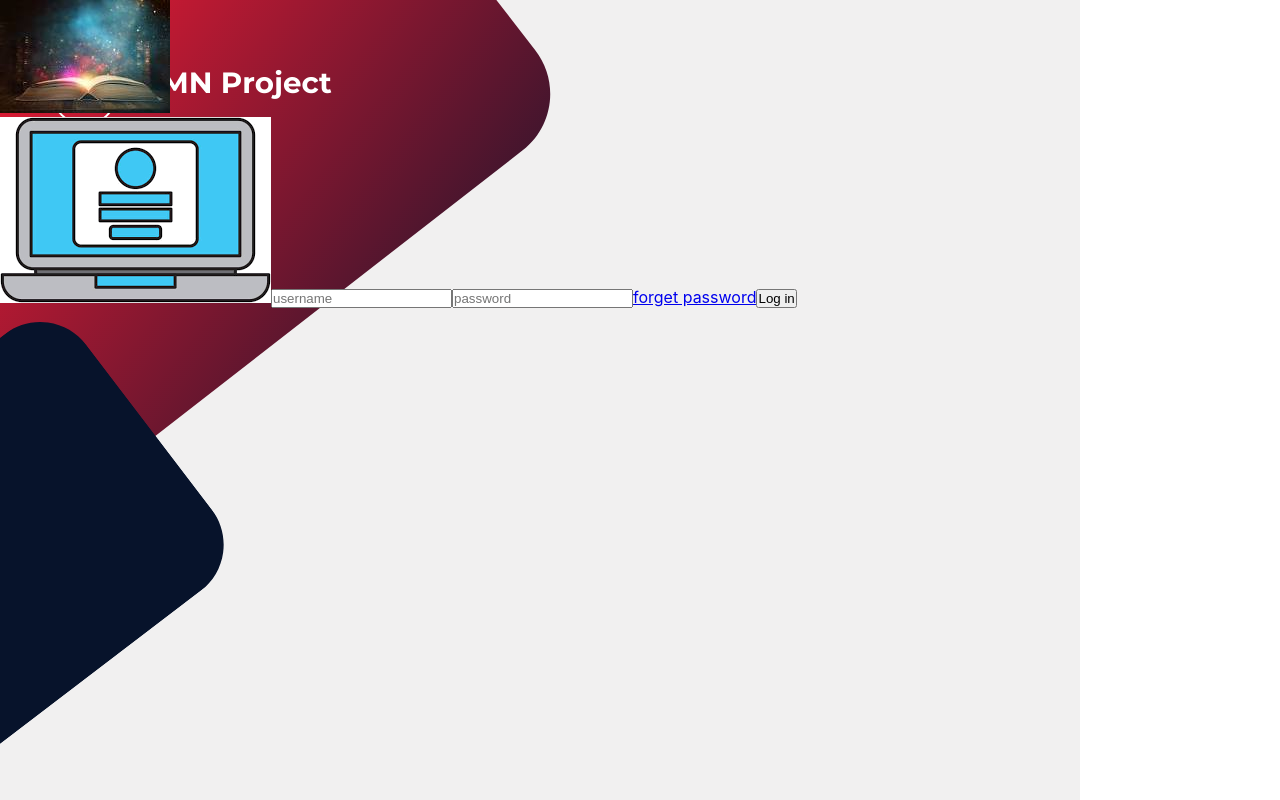
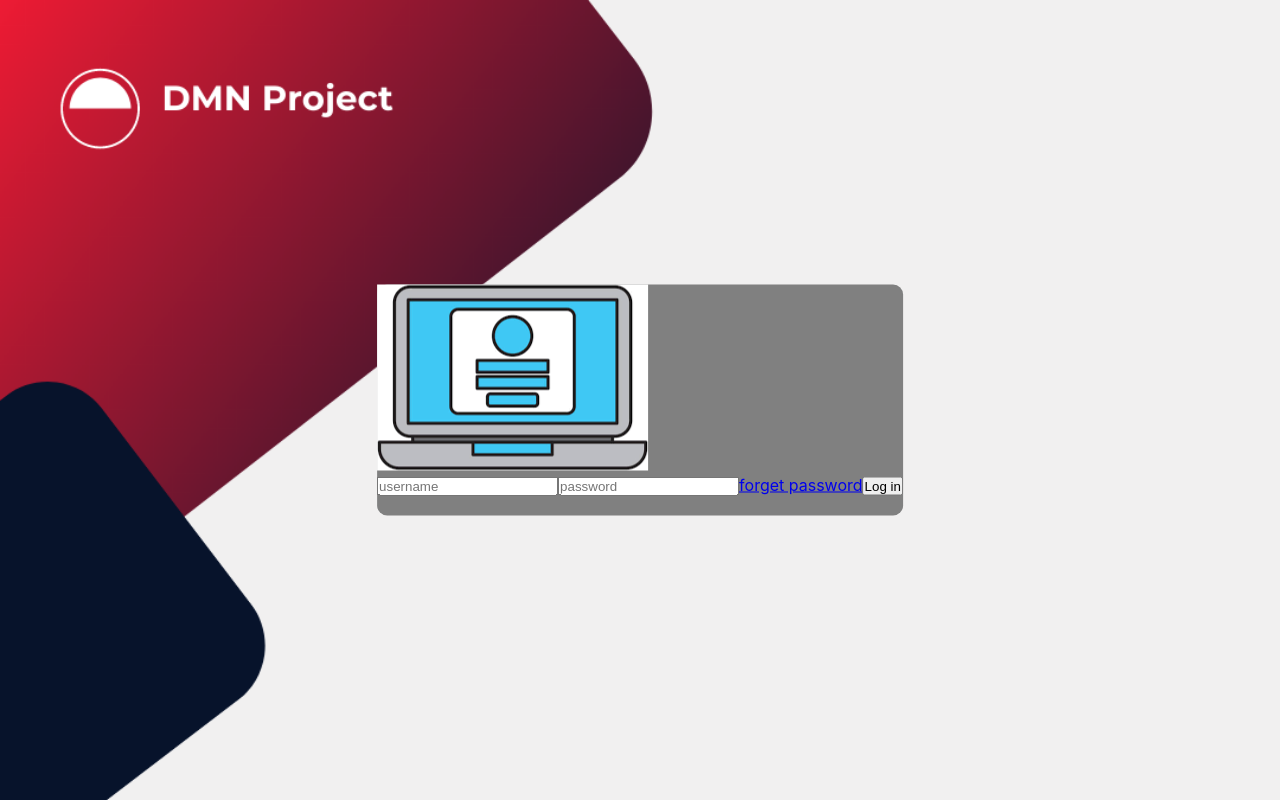
Before and after one commit to DMN-SANGEETH/Login-interface, a React (Create React App) app: page / in a window 1280 px wide. Built offline with nearby package versions, Linux system fonts and the light colour scheme; no server answers.

Commit message:
edit window

```diff
--- a/src/components/Login.js
+++ b/src/components/Login.js
@@ -31,13 +31,14 @@ const Login = () => {
     return (
     <LoginConteiner>
         <BackImage>
-        <img src = './img/image01.png' alt='background'/>
-        </BackImage>
-        <BlogImage>
+
+
+        {/* <BlogImage>
             <img src='./img/images02.jpeg' alt='blogimage' />
-        </BlogImage>
+        </BlogImage> */}
             <LogiDitails>
                 <img src='./img/download.png' alt= "logimag"/>
+                <Body>
                 <input type='text' placeholder='username' value={username}
                 onChange={e=>{
                     e.preventDefault();
@@ -52,7 +53,11 @@ const Login = () => {
                 <LoginButton onClick={userSignin}
                 >Log in</LoginButton>
 
+                </Body>
+
+
         </LogiDitails>
+        </BackImage>
 
 
 
@@ -66,23 +71,42 @@ export default Login;
 
 const LoginConteiner = styled.div`
 overflow:hidden;
+
 `;
 
 const BackImage = styled.div`
- position:fixed;
- top:0;
- bottom:o;
- width:100vw;
+background-image:url('./img/image01.png');
+width:100%;
 height:100vh;
+position:relative;
+padding:0.5%;
+display:flex;
+align-items:center;
+justify-content:center;
+background-size: cover;
+background-repeat: no-repeat;
 z-index:-1;
+
 `;
 
-const BlogImage = styled.div`
+// const BlogImage = styled.div`
 
-`;
+// `;
 const LogiDitails = styled.div`
+position:absolute;
+top:50%;
+left:50%;
+transform:translate(-50%,-50%);
+background:gray;
+border-radius: 10px;
+
 
 `;
 const LoginButton = styled.button`
 
 `;
+const Body = styled.div`
+text-align:center;
+padding:0 0 20px 0;
+
+`;
```
Lines whose indentation alone changed are shown as unchanged.
